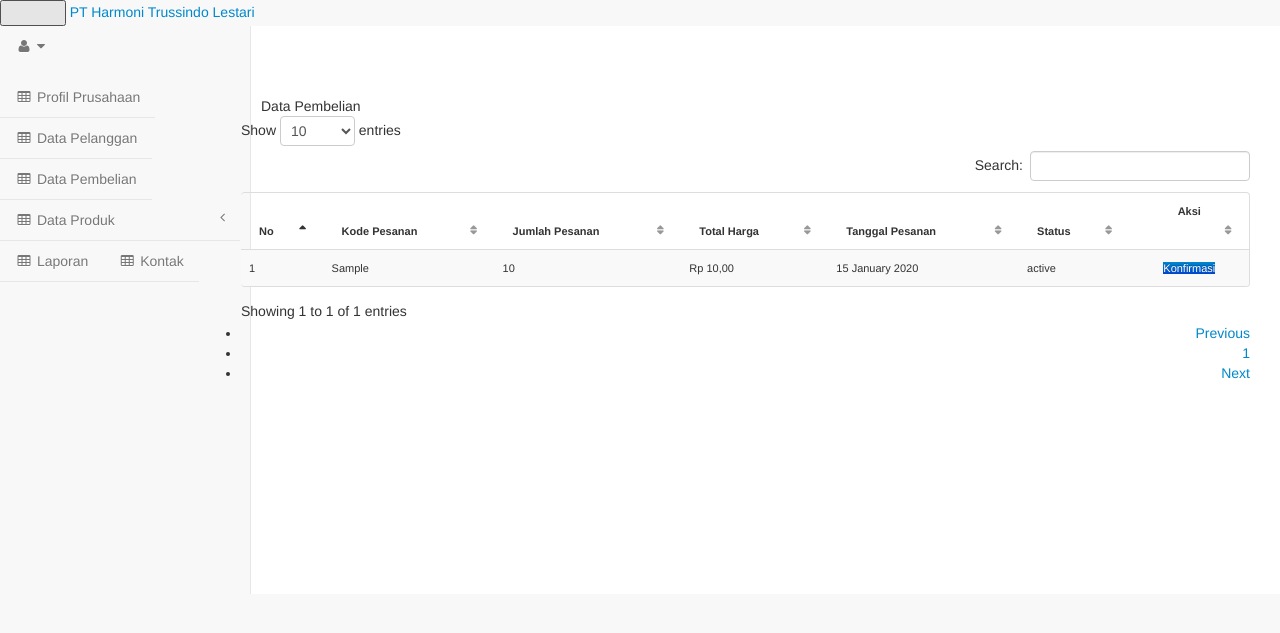
After one commit to juhendrautama/sk_pr, a CodeIgniter app: page /sk_pr/index.php/adminpanel/data_pembelian/index in a window 1280 px wide. The commit adds this page. Shown: the top 633 px of the page. Run offline with CodeIgniter, Linux system fonts and the light colour scheme; a user stored in the database is signed in; tables that the repository leaves empty or names only in its code hold one stand-in row (values such as "Sample post"); some libraries are stand-ins or nearby versions.

Commit message:
lanjut konfirmasi pesanan

```diff
--- /dev/null
+++ b/application/controllers/adminpanel/Data_pembelian.php
@@ -0,0 +1,49 @@
+<?php if ( ! defined('BASEPATH')) exit('No direct script access allowed');
+
+
+
+class Data_pembelian extends CI_Controller {
+
+	function __construct(){
+
+			parent::__construct();
+			$this->load->model('M_crud_admin');
+			$this->load->model('M_crud_produk');
+			$this->load->library("session");
+			$this->sessionku();
+
+		}
+
+public function index(){
+		$data['tampil_data_pembelian']=$this->M_crud_produk->tampil_data_pembelian();
+		$this->load->view('admin/admin_data_pembelian',$data);
+	}
+
+function sessionku (){
+			$berhasil=$this->session->userdata('login');
+			if (!isset($berhasil) || $berhasil !=true )
+			{ redirect('adminpanel/Login_akses'); }
+		}
+
+
+public function Simpan_data(){
+		if(isset($_POST['proses'])){
+		$hasil=$this->M_crud_pelanggan->Simpan_data();
+		if ($hasil){ ?>
+				<script type="text/javascript">
+						alert('Data Tersimpan Silahkan Login');window.location="<?php echo base_url() ?>Home";
+					</script>
+				<?php }
+			}else{
+				redirect('/Admin_kegiatan');
+			}
+	}
+
+
+}
+
+
+
+
+
+/* copy reg juhendra utama*/
--- a/application/models/M_crud_produk.php
+++ b/application/models/M_crud_produk.php
@@ -135,4 +135,12 @@ function Hapus_data($id=''){
 		}
 //proses dasbor data order
 
+//proses data pembelian admin
+		function tampil_data_pembelian(){
+			$sql=$this->db->query("select	kode_pesanan, jumlah_pesan, total_harga, tanggal_pesan, status FROM tbl_pesanan  ");
+			return $sql;
+		}
+//proses data pembelian admin
+
+
 }
--- a/application/models/M_crud_transaki.php
+++ b/application/models/M_crud_transaki.php
@@ -164,8 +164,6 @@ function kode_pesanan_detail()   {
 			$this->load->library('upload',$config);
 
 
-
-
 		if ( ! $this->upload->do_upload()){
 			$this->load->view('proses_beli');
 		}
--- /dev/null
+++ b/application/views/admin/admin_data_pembelian.php
@@ -0,0 +1,137 @@
+
+<!DOCTYPE html>
+<html lang="en">
+
+<head>
+
+     <?php $this->load->view('admin/tools/head'); ?>
+
+</head>
+
+<body>
+
+    <div id="wrapper">
+
+        <!-- Navigation -->
+        <nav class="navbar navbar-default navbar-static-top" role="navigation" style="margin-bottom: 0">
+            <div class="navbar-header">
+                <button type="button" class="navbar-toggle" data-toggle="collapse" data-target=".navbar-collapse">
+                    <span class="sr-only">Toggle navigation</span>
+                    <span class="icon-bar"></span>
+                    <span class="icon-bar"></span>
+                    <span class="icon-bar"></span>
+                </button>
+                <a class="navbar-brand" href="adminpanel/Home">PT Harmoni Trussindo Lestari</a>
+            </div>
+            <!-- /.navbar-header -->
+
+             <?php $this->load->view('admin/tools/menu_atas'); ?>
+            <?php $this->load->view('admin/tools/menu_samping'); ?>
+     </nav>
+
+        <div id="page-wrapper">
+            <div class="row">
+                <div class="col-lg-12">
+                   <br>
+                </div>
+                <!-- /.col-lg-12 -->
+            </div>
+            <!-- /.row -->
+            <div class="row">
+                <div class="col-lg-12">
+                    <div class="panel panel-default">
+                        <div class="panel-heading">
+                            Data Pembelian
+                        </div>
+
+                        <!-- /.panel-heading -->
+                        <div class="panel-body">
+                            <table width="100%" class="table table-striped table-bordered table-hover" id="dataTables-example">
+
+                                <thead>
+                                    <tr style="font-size:11px; text-align: center;">
+                                        <th>No</th>
+                                        <th>Kode Pesanan</th>
+                                        <th>Jumlah Pesanan</th>
+                                        <th>Total Harga</th>
+                                        <th>Tanggal Pesanan</th>
+                                        <th>Status</th>
+                                        <th><center>Aksi</center></th>
+                                    </tr>
+                                </thead>
+                                <tbody>
+                                 <?php $no=1; foreach($tampil_data_pembelian->result()as $rs){?>
+                                    <tr class="odd gradeX" style="font-size:11px; text-align: center;">
+                                        <td><?php echo $no ?></td>
+                                        <td><?php echo $rs->kode_pesanan; ?></td>
+                                        <td><?php echo $rs->jumlah_pesan; ?></td>
+                                        <td><?php echo $hasil_rupiah = "Rp " . number_format($harga=$rs->total_harga,2,',','.');?></td>
+                                        <td><?php  echo date('d F Y', strtotime($rs->tanggal_pesan)); ?></td>
+                                        <td><?php echo $rs->status; ?></td>
+                                        <td>
+                                        <center>
+                                        <a  href="user/Home/Detail_pesanan/<?php echo $rs->kode_pesanan; ?>" class="btn-sm btn-primary">
+                                        Konfirmasi
+                                        </a>
+                                        </center>
+
+                                        </td>
+                                    </tr>
+
+
+
+
+                                  <?php $no++;   }?>
+                                </tbody>
+                            </table>
+
+                        </div>
+                        <!-- /.panel-body -->
+                    </div>
+                    <!-- /.panel -->
+                </div>
+                <!-- /.col-lg-12 -->
+            </div>
+
+
+                    </div>
+                    <!-- /.panel -->
+                </div>
+                <!-- /.col-lg-6 -->
+            </div>
+            <!-- /.row -->
+        </div>
+        <!-- /#page-wrapper -->
+
+    </div>
+    <!-- /#wrapper -->
+
+    <!-- jQuery -->
+    <script src="tmp_admin/vendor/jquery/jquery.min.js"></script>
+
+    <!-- Bootstrap Core JavaScript -->
+    <script src="tmp_admin/vendor/bootstrap/js/bootstrap.min.js"></script>
+
+    <!-- Metis Menu Plugin JavaScript -->
+    <script src="tmp_admin/vendor/metisMenu/metisMenu.min.js"></script>
+
+    <!-- DataTables JavaScript -->
+    <script src="tmp_admin/vendor/datatables/js/jquery.dataTables.min.js"></script>
+    <script src="tmp_admin/vendor/datatables-plugins/dataTables.bootstrap.min.js"></script>
+    <script src="tmp_admin/vendor/datatables-responsive/dataTables.responsive.js"></script>
+
+    <!-- Custom Theme JavaScript -->
+    <script src="tmp_admin/dist/js/sb-admin-2.js"></script>
+
+    <!-- Page-Level Demo Scripts - Tables - Use for reference -->
+    <script>
+    $(document).ready(function() {
+        $('#dataTables-example').DataTable({
+            responsive: true
+        });
+    });
+    </script>
+
+</body>
+
+</html>
--- a/application/views/admin/tools/menu_samping.php
+++ b/application/views/admin/tools/menu_samping.php
@@ -7,6 +7,9 @@
                         </li>
                           <li>
                             <a href="adminpanel/Data_pelanggan"><i class="fa fa-table fa-fw"></i> Data Pelanggan</a>
+                        </li>
+                         <li>
+                            <a href="adminpanel/Data_pembelian"><i class="fa fa-table fa-fw"></i> Data Pembelian</a>
                         </li>
 
 
--- a/application/views/proses_beli.php
+++ b/application/views/proses_beli.php
@@ -36,7 +36,7 @@
 
     <div class="col-md-9">
       <div class="card">
-        <div class="card-header bg-success" style="color:white;"><i class="bi bi-cart-fill "></i>Proses Pembelian</div>
+        <div class="card-header bg-success" style="color:white;"><i class="bi bi-cart-fill "></i>Proses Pembayaran</div>
         <div class="card-body">
 
 
--- a/application/views/tools/menu_atas.php
+++ b/application/views/tools/menu_atas.php
@@ -21,6 +21,7 @@
                 <?php } ?>
                 </ul>
               </li>
+             <li><a class="nav-link scrollto" href="#portfolio">Pruduk</a></li>
             <li><a class="nav-link scrollto" href="#contact">Kontak</a></li>
 
              <?php $berhasil=$this->session->userdata('login');
```
Also changed, not shown: 1 other file.
